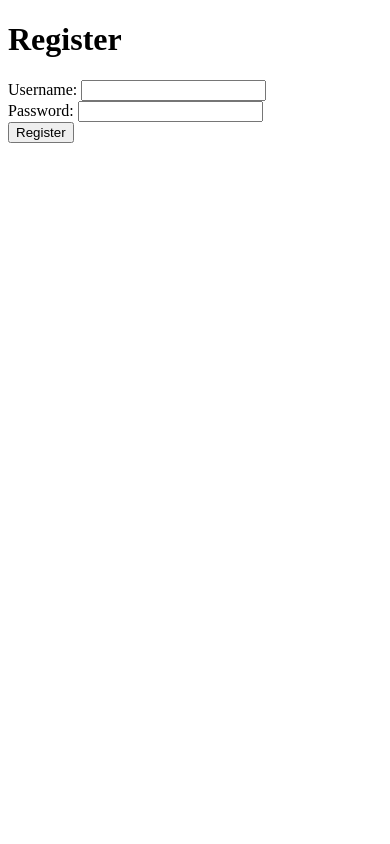
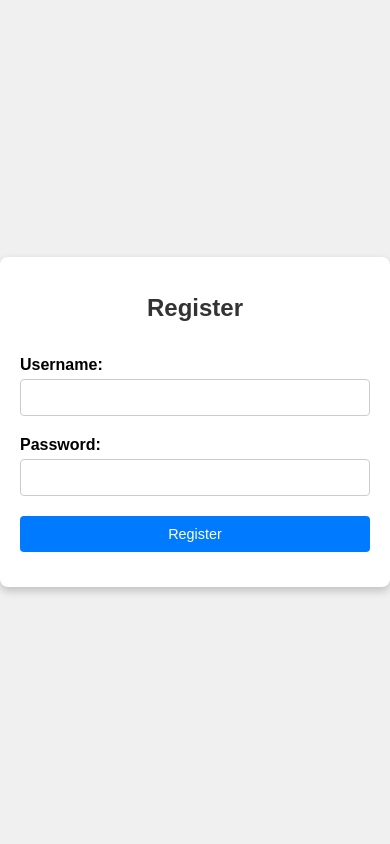
Before and after one commit to rafalgajos/secure-task-manager-app, a Flask app: page /register_form in a window 390 px wide. Run offline with Flask 3, Linux system fonts and the light colour scheme.

Commit message:
Fix: Improve clickjacking protection and CSP policy, enhance register form responsiveness
- Updated `Content-Security-Policy` to include `'unsafe-inline'` for both `style-src` and `script-src`, allowing inline styles and scripts where necessary.
- Enhanced clickjacking protection by adjusting the `frame-ancestors` directive and refining JavaScript-based checks.
- Refactored `clickjacking_attack.html` to ensure responsive layout and improved visual consistency.
- Modified `register.html` to display fields in a vertical layout, enhancing readability and usability on mobile devices.
- Added Flexbox-based styling to center and align elements, ensuring that both the clickjacking and registration pages are visually consistent across various screen sizes.

Co-Authored-By: NataliaBrzezinska <104686482+NataliaBrzezinska@users.noreply.github.com>

```diff
--- a/secure-task-sync-api/app.py
+++ b/secure-task-sync-api/app.py
@@ -33,14 +33,19 @@ js_clickjacking_protection_enabled = True
 @app.after_request
 def set_security_headers(response):
     global clickjacking_protection_enabled, js_clickjacking_protection_enabled
+
+    # Ustawienie nagłówków X-Frame-Options i Content-Security-Policy do ochrony przed clickjackingiem
     if clickjacking_protection_enabled:
         response.headers['X-Frame-Options'] = 'DENY'
-        response.headers['Content-Security-Policy'] = "frame-ancestors 'none';"
+        response.headers['Content-Security-Policy'] = "frame-ancestors 'none'; style-src 'self' 'unsafe-inline'; script-src 'self' 'unsafe-inline';"
     else:
+        # Nagłówek Content-Security-Policy bez ochrony frame-ancestors
+        response.headers[
+            'Content-Security-Policy'] = "default-src 'self'; style-src 'self' 'unsafe-inline'; script-src 'self' 'unsafe-inline';"
+        # Usuń nagłówek X-Frame-Options, jeśli ochrona jest wyłączona
         response.headers.pop('X-Frame-Options', None)
-        response.headers.pop('Content-Security-Policy', None)
 
-    # Add JavaScript clickjacking protection if enabled
+    # Dodaj zabezpieczenie JavaScript przed clickjackingiem, jeśli jest włączone
     if js_clickjacking_protection_enabled:
         response_data = response.get_data(as_text=True)
         response_data = response_data.replace(
@@ -49,24 +54,19 @@ def set_security_headers(response):
         )
         response.set_data(response_data)
 
-    # Additional security headers
+    # Dodatkowe nagłówki bezpieczeństwa
     response.headers['Strict-Transport-Security'] = 'max-age=31536000; includeSubDomains; preload'
     response.headers['X-Content-Type-Options'] = 'nosniff'
     response.headers['Cache-Control'] = 'no-store, no-cache, must-revalidate, max-age=0'
     response.headers['Pragma'] = 'no-cache'
     response.headers['Expires'] = '0'
-    response.headers['Server'] = 'SecureServer'  # Hide server version details
-    response.headers['Content-Security-Policy'] = (
-        "default-src 'self'; "
-        "script-src 'self'; "
-        "style-src 'self'; "
-        "img-src 'self' data:;"
-    )
-    # Remove Server header
+
+    # Usuń nagłówek Server dla bezpieczeństwa
     if 'Server' in response.headers:
         del response.headers['Server']
 
     return response
+
 
 # Endpoint to toggle clickjacking protection headers
 @app.route('/toggle_clickjacking_protection', methods=['POST'])
--- a/secure-task-sync-api/templates/register.html
+++ b/secure-task-sync-api/templates/register.html
@@ -2,20 +2,111 @@
 <html lang="en">
 <head>
     <meta charset="UTF-8">
+    <meta name="viewport" content="width=device-width, initial-scale=1.0">
     <title>Register</title>
+    <style>
+        /* Ogólne ustawienia strony */
+        body {
+            display: flex;
+            justify-content: center;
+            align-items: center;
+            min-height: 100vh;
+            margin: 0;
+            font-family: Arial, sans-serif;
+            background-color: #f0f0f0;
+        }
+
+        /* Kontener dla formularza */
+        .form-container {
+            width: 90%;
+            max-width: 400px;
+            background-color: white;
+            padding: 20px;
+            border-radius: 8px;
+            box-shadow: 0 4px 8px rgba(0, 0, 0, 0.2);
+            text-align: center;
+        }
+
+        /* Nagłówek formularza */
+        h1 {
+            font-size: 1.8em;
+            margin-bottom: 1em;
+            color: #333;
+        }
+
+        /* Styl formularza */
+        form {
+            display: flex;
+            flex-direction: column;
+        }
+
+        /* Style dla etykiet i pól tekstowych */
+        label {
+            font-weight: bold;
+            margin-top: 10px;
+            text-align: left;
+        }
+
+        input[type="text"],
+        input[type="password"] {
+            padding: 10px;
+            margin-top: 5px;
+            margin-bottom: 10px;
+            border: 1px solid #ccc;
+            border-radius: 4px;
+            width: 100%;
+            box-sizing: border-box;
+        }
+
+        /* Styl przycisku */
+        button[type="submit"] {
+            padding: 10px;
+            margin-top: 10px;
+            font-size: 1em;
+            color: white;
+            background-color: #007bff;
+            border: none;
+            border-radius: 4px;
+            cursor: pointer;
+        }
+
+        button[type="submit"]:hover {
+            background-color: #0056b3;
+        }
+
+        /* Styl dla wiadomości zwrotnej */
+        #responseMessage {
+            margin-top: 15px;
+            font-size: 0.9em;
+            color: green;
+        }
+
+        /* Dostosowanie responsywności dla małych ekranów */
+        @media (max-width: 400px) {
+            h1 {
+                font-size: 1.5em;
+            }
+
+            button[type="submit"] {
+                font-size: 0.9em;
+            }
+        }
+    </style>
 </head>
 <body>
+    <div class="form-container">
         <h1>Register</h1>
         <form id="registerForm">
             <label for="username">Username:</label>
             <input type="text" id="username" name="username" required>
-        <br>
+
             <label for="password">Password:</label>
             <input type="password" id="password" name="password" required>
-        <br>
+
             <button type="submit">Register</button>
         </form>
         <p id="responseMessage"></p>
+    </div>
 
     <script>
         document.getElementById('registerForm').addEventListener('submit', async (event) => {
```
Also changed, not shown: secure-task-sync-api/templates/clickjacking_attack.html (+28 -17 lines). Lines whose indentation alone changed are shown as unchanged.
